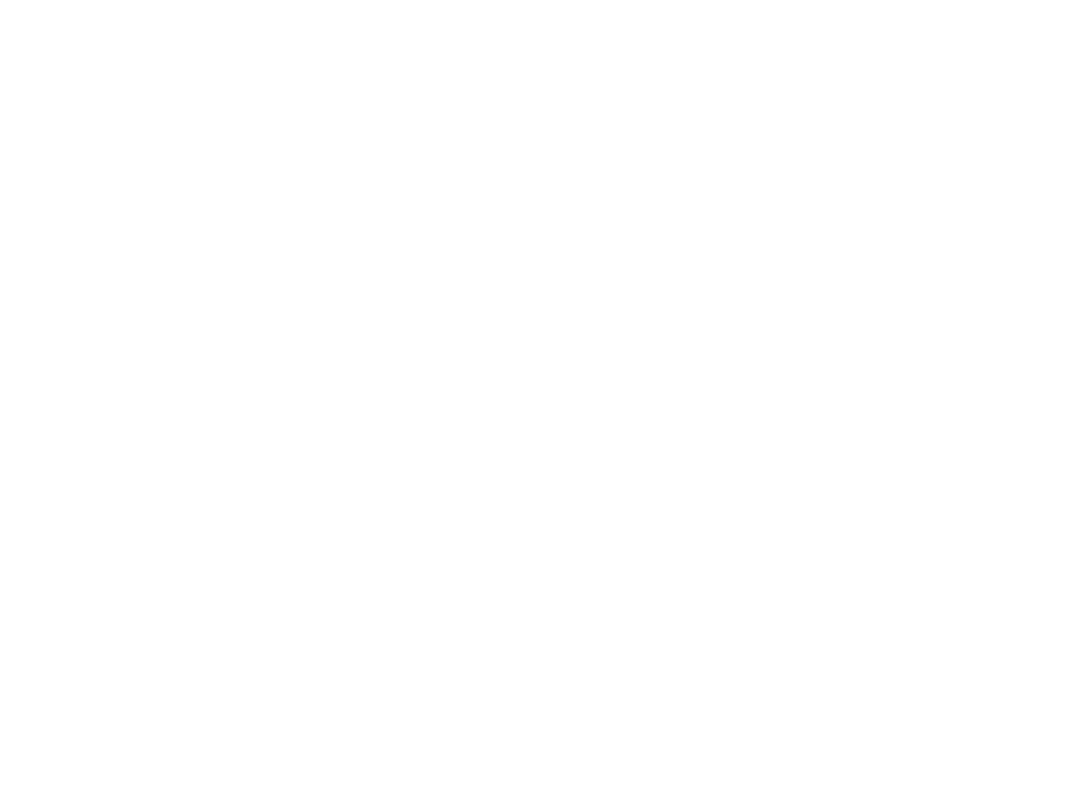
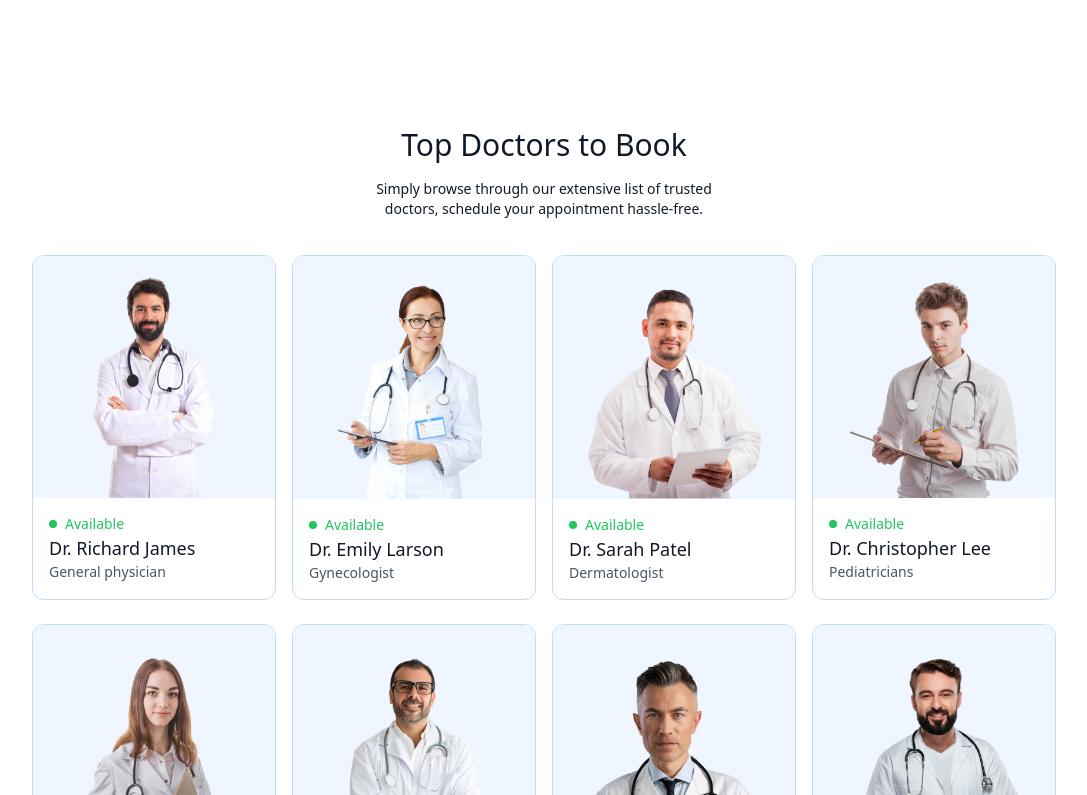
Before and after one commit to saxenashreyas0401/Prescripto, a React app in the folder frontend/: page / in a window 1280 px wide. Shown: the part 1005-1800 px from the top of the page, without its empty margins (96-1183 px from the left). Before the commit the page ends 1068 px from the top, so only its background shows below. Built offline with nearby package versions, Linux system fonts and the light colour scheme; the HTML template or start-up script is replaced by a standard one.

Commit message:
Added TopDoctors component

```diff
--- /dev/null
+++ b/frontend/src/components/TopDoctors.jsx
@@ -0,0 +1,31 @@
+import React from 'react'
+import { doctors } from '../assets/assets'
+import { useNavigate } from 'react-router-dom'
+
+const TopDoctors = () => {
+ const navigate = useNavigate()
+  return (
+    <div className='flex flex-col items-center gap-4 my-16 text-gray-900'>
+        <h1 className='text-3xl font-medium'>Top Doctors to Book</h1>
+        <p className='sm:w-1/3 text-center text-sm'>Simply browse through our extensive list of trusted doctors,
+schedule your appointment hassle-free.</p>
+        <div className='w-full grid grid-cols-auto gap-4 pt-5 gap-y-6 px-3 sm:px-0'>
+            {doctors.slice(0,10).map((item, index)=>(
+                <div onClick={()=>navigate(`/appointment/${item._id}`)} className='border border-blue-200 rounded-xl overflow-hidden cursor-pointer hover:translate-y-[-10px] transition-all duration-500' key={index}>
+                    <img className='bg-blue-50' src={item.image} alt=''/>
+                    <div className='p-4'>
+                        <div className='flex items-center gap-2 text-sm text-center text-green-500'>
+                            <p className='w-2 h-2 bg-green-500 rounded-full'></p><p>Available</p>
+                        </div>
+                        <p className='text-gray-900 text-lg font-medium'>{item.name}</p>
+                        <p className='text-gray-600 text-sm '>{item.speciality}</p>
+                    </div>
+                </div>
+            ))}
+        </div>
+        <button className='bg-blue-50 text-gray-600 px-12 py-3 rounded-full mt-10'>more</button>
+    </div>
+  )
+}
+
+export default TopDoctors
--- a/frontend/src/pages/Home.jsx
+++ b/frontend/src/pages/Home.jsx
@@ -1,12 +1,14 @@
 import React from 'react'
 import Header from '../components/Header'
 import SpecialityMenu from '../components/SpecialityMenu'
+import TopDoctors from '../components/TopDoctors'
 
 const Home = () => {
   return (
     <div>
         <Header/>
         <SpecialityMenu/>
+        <TopDoctors/>
     </div>
   )
 }
--- a/frontend/tailwind.config.js
+++ b/frontend/tailwind.config.js
@@ -8,6 +8,9 @@
     extend: {
       colors:{
         'primary':"#5f6FFF"
+      },
+      gridTemplateColumns:{
+        'auto':'repeat(auto-fill, minmax(200px, 1fr))'
       }
     },
   },
```
